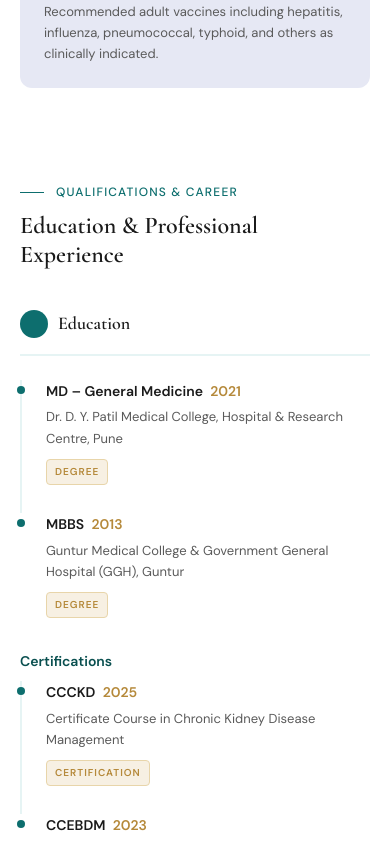
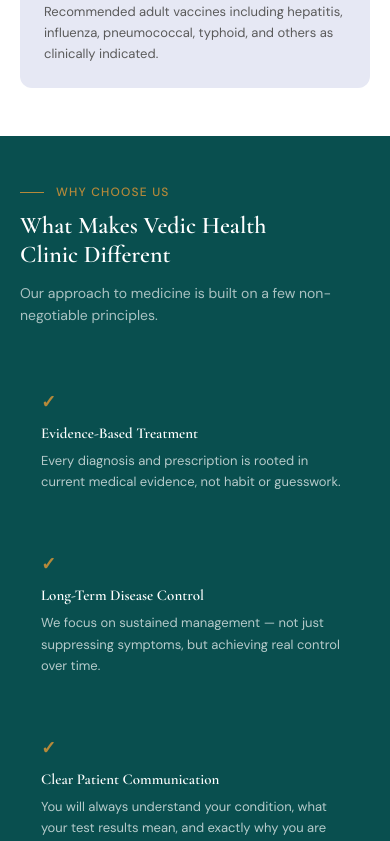
Before and after one commit to kakunuriMahesh/VHC-DR, a React (Vite) app: page / in a window 390 px wide. Shown: the part 5060-5901 px from the top of the page. Built offline with nearby package versions, Linux system fonts and the light colour scheme.

Commit message:
Why Choose Us added

```diff
--- a/src/App.tsx
+++ b/src/App.tsx
@@ -225,7 +225,7 @@
     <img
       src="/assets/HeroImg.jpeg"
       alt="Vedic Health Clinic"
-      className="w-full h-full object-cover"
+      className="w-full h-full object-cover object-bottom"
     />
 
     {/* Cards */}
@@ -350,6 +350,32 @@
                 <div className="text-[38px] md:text-[48px] font-semibold text-[#094f4f] leading-none mb-4">{item.num}</div>
                 <h3 className="text-[15px] md:text-[18px] font-semibold text-[#094f4f] mb-2">{item.title}</h3>
                 <p className="text-[13px] md:text-[15px] text-[#5a5a5a] leading-relaxed">{item.desc}</p>
+              </div>
+            ))}
+          </div>
+        </div>
+      </section>
+
+      {/* WHY CHOOSE US */}
+      <section className="py-12 md:py-16 lg:py-24 px-5 md:px-8 lg:px-10" style={{ background: '#094f4f' }}>
+        <div className="max-w-[1120px] mx-auto">
+          <div className="flex items-center gap-3 text-[#b5893a] text-xs font-medium uppercase tracking-widest mb-3"><span className="w-6 h-[1px] bg-[#b5893a]"></span>Why Choose Us</div>
+          <h2 className="text-[24px] md:text-[30px] lg:text-[clamp(30px,3.5vw,44px)] font-semibold text-white mb-3 md:mb-4">What Makes Vedic Health<br/>Clinic Different</h2>
+          <p className="text-[14px] md:text-[17px] text-white/65 max-w-[520px] leading-relaxed mb-10 md:mb-13">Our approach to medicine is built on a few non-negotiable principles.</p>
+
+          <div className="grid grid-cols-1 sm:grid-cols-2 lg:grid-cols-3 gap-4 md:gap-5">
+            {[
+              { title: 'Evidence-Based Treatment', desc: 'Every diagnosis and prescription is rooted in current medical evidence, not habit or guesswork.' },
+              { title: 'Long-Term Disease Control', desc: 'We focus on sustained management — not just suppressing symptoms, but achieving real control over time.' },
+              { title: 'Clear Patient Communication', desc: 'You will always understand your condition, what your test results mean, and exactly why you are being treated a certain way.' },
+              { title: 'Rational Medication Use', desc: 'No unnecessary prescriptions. You receive what you actually need — nothing more, nothing less.' },
+              { title: 'Continuous Monitoring & Follow-up', desc: 'Chronic diseases need ongoing attention. We track progress systematically and adjust treatment accordingly.' },
+              { title: 'Academic-Level Clinical Knowledge', desc: 'With experience as both clinician and teacher, the level of care here reflects the depth of specialist training.' },
+            ].map((item, i) => (
+              <div key={i} className="fade-up opacity-0 translate-y-7 transition-all duration-700 rounded-xl p-5 md:p-6 hover:bg-white/10 border border-transparent hover:border-white/10">
+                <div className="text-[#b5893a] text-lg font-bold mb-2">✓</div>
+                <h3 className="text-[15px] md:text-[17px] font-semibold text-white mb-2">{item.title}</h3>
+                <p className="text-[13px] md:text-[14px] text-white/70 leading-relaxed">{item.desc}</p>
               </div>
             ))}
           </div>
```
